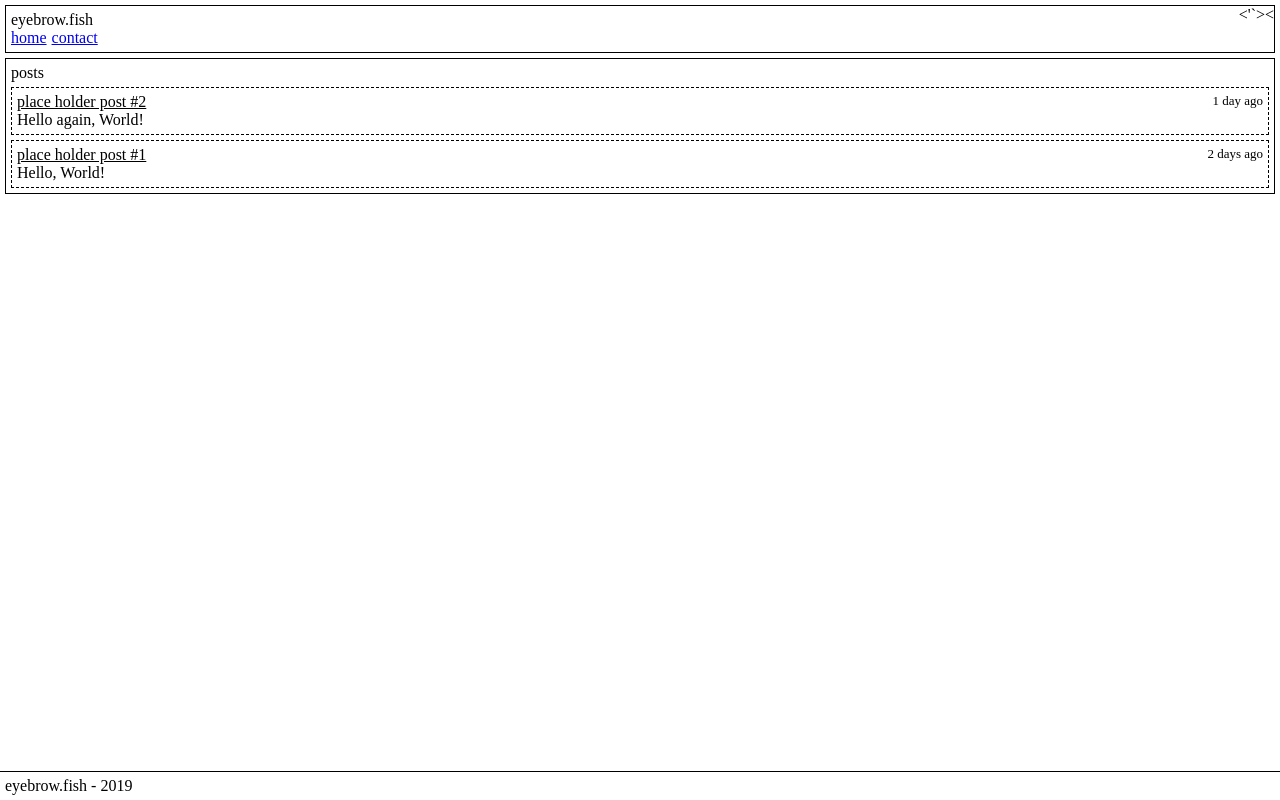
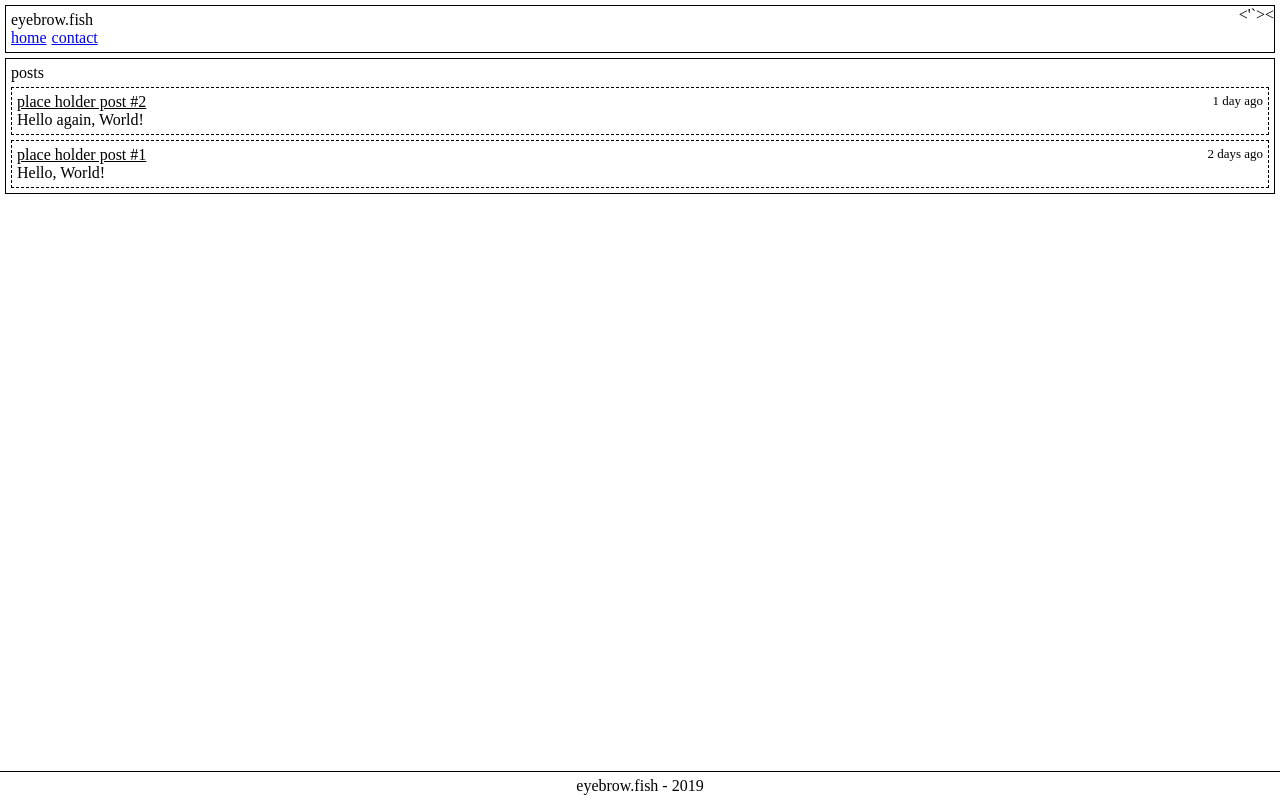
Before and after one commit to Aliics/eyebrow-fish, a website: page app/index.html in a window 1280 px wide. Drawn offline with nearby package versions, Linux system fonts and the light colour scheme.

Commit message:
Added text-centered footer

```diff
--- a/app/info-footer/info-footer.html
+++ b/app/info-footer/info-footer.html
@@ -1,3 +1,3 @@
-<div class="tbd-s pd-5 p-cb">
+<div class="tbd-s pd-5 p-cb ct">
     <a>{{ $ctrl.title + ' - ' + $ctrl.year }}</a>
 </div>
--- a/app/master.css
+++ b/app/master.css
@@ -60,3 +60,7 @@
 .tx-ul {
     text-decoration: underline;
 }
+
+.ct {
+    text-align: center;
+}
```
